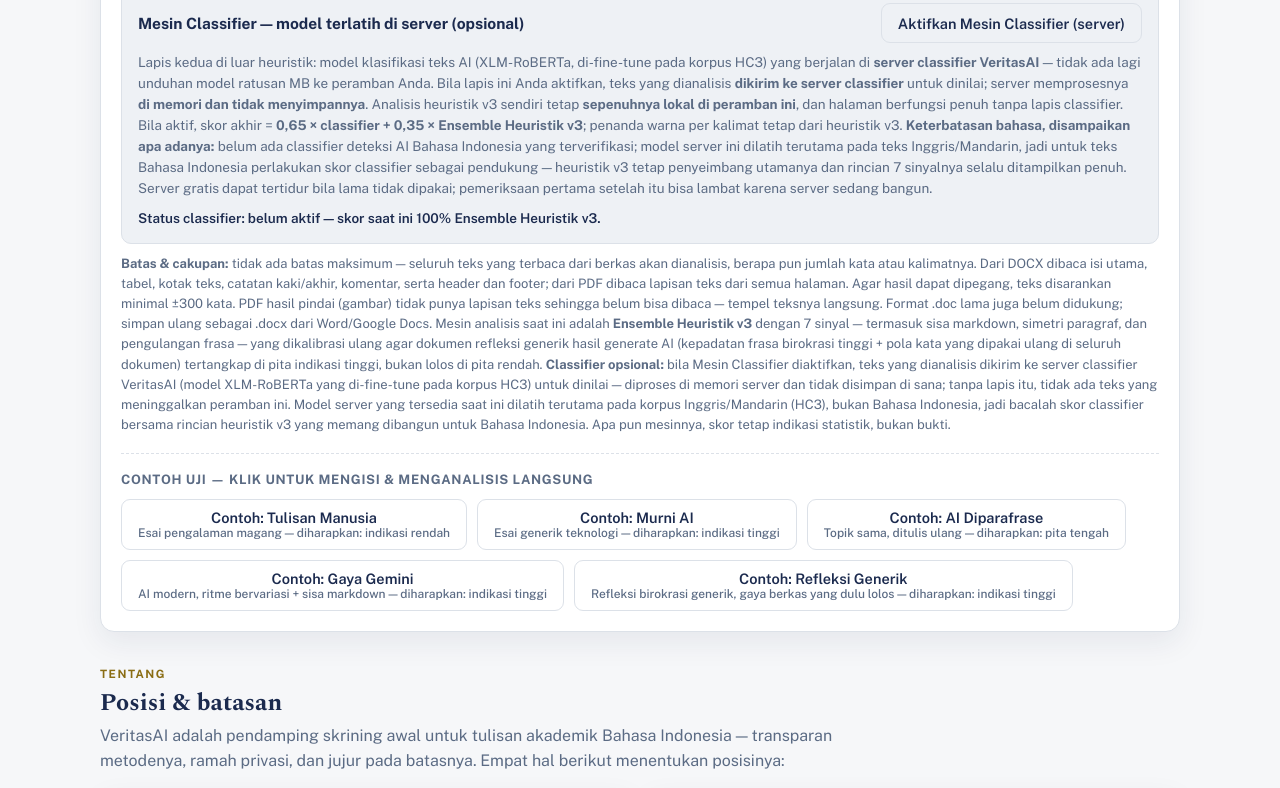
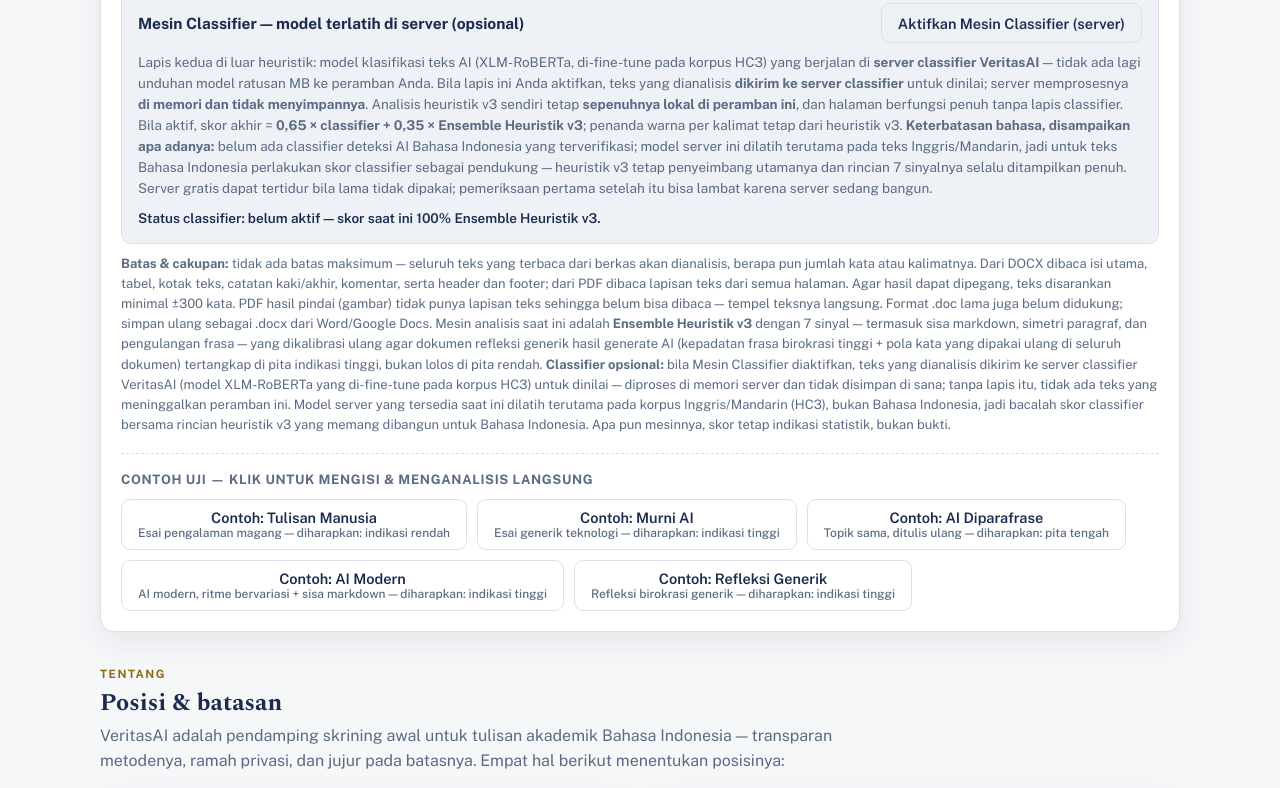
Before and after one commit to pattrap-motor/saksara, a website: page index.html in a window 1280 px wide. Shown: the part 1975-2763 px from the top of the page. Drawn offline with nearby package versions, Linux system fonts and the light colour scheme.

Commit message:
Hilangkan penyebutan Gemini dari label contoh & teks sinyal

```diff
--- a/index.html
+++ b/index.html
@@ -260,7 +260,7 @@
         <div class="steps">
           <div class="step"><span class="num">SINYAL 1</span><h3>Burstiness</h3><p>Variasi panjang kalimat. Manusia mencampur kalimat 4 kata dan 30 kata; AI cenderung seragam. Diukur dari koefisien variasi (simpangan baku ÷ rata-rata) panjang kalimat.</p></div>
           <div class="step"><span class="num">SINYAL 2</span><h3>Keragaman kosakata</h3><p>Rasio kata unik (type-token ratio) pada jendela bergerak 50 kata, ditambah rasio kata yang hanya muncul sekali (hapax). Kosakata yang itu-itu saja menaikkan skor.</p></div>
-          <div class="step"><span class="num">SINYAL 3</span><h3>Frasa khas AI</h3><p>Kamus diperluas: frasa formulaik Bahasa Indonesia &amp; Inggris, frasa khas LLM modern seperti Gemini (“berikut adalah”, “merupakan salah satu”, “dalam konteks ini”), dan frasa refleksi/birokrasi generik (“menjaga integritas”, “memberikan kontribusi nyata”). Dinilai per kalimat dan — sebagai bukti tingkat dokumen — dari kepadatannya per 100 kata.</p></div>
+          <div class="step"><span class="num">SINYAL 3</span><h3>Frasa khas AI</h3><p>Kamus diperluas: frasa formulaik Bahasa Indonesia &amp; Inggris, frasa khas LLM modern (“berikut adalah”, “merupakan salah satu”, “dalam konteks ini”), dan frasa refleksi/birokrasi generik (“menjaga integritas”, “memberikan kontribusi nyata”). Dinilai per kalimat dan — sebagai bukti tingkat dokumen — dari kepadatannya per 100 kata.</p></div>
           <div class="step"><span class="num">SINYAL 4</span><h3>Stilometri</h3><p>Sidik jari gaya: awalan kalimat yang berulang, panjang paragraf yang terlalu seragam, dan rata-rata kalimat yang betah di rentang khas AI (15–25 kata).</p></div>
           <div class="step"><span class="num">SINYAL 5</span><h3>Sisa Markdown</h3><p>Sisa format mentah dari salinan keluaran AI: tebal <code>**…**</code>, judul <code>##</code>, garis <code>---</code>, kutip <code>&gt;</code>, dan daftar yang terlalu rapi. Teks tugas manusia normal hampir tidak pernah memuat sintaks seperti ini.</p></div>
           <div class="step"><span class="num">SINYAL 6</span><h3>Simetri Paragraf</h3><p>Paragraf-paragraf yang panjang dan jumlah kalimatnya seragam satu sama lain, apalagi diawali pembuka generik (“Selain itu,”, “Selanjutnya,”, “Kesimpulannya,”) — struktur khas teks hasil generate.</p></div>
@@ -299,8 +299,8 @@
               <button type="button" id="ex1">Contoh: Tulisan Manusia<span class="exp">Esai pengalaman magang — diharapkan: indikasi rendah</span></button>
               <button type="button" id="ex2">Contoh: Murni AI<span class="exp">Esai generik teknologi — diharapkan: indikasi tinggi</span></button>
               <button type="button" id="ex3">Contoh: AI Diparafrase<span class="exp">Topik sama, ditulis ulang — diharapkan: pita tengah</span></button>
-              <button type="button" id="ex4">Contoh: Gaya Gemini<span class="exp">AI modern, ritme bervariasi + sisa markdown — diharapkan: indikasi tinggi</span></button>
-              <button type="button" id="ex5">Contoh: Refleksi Generik<span class="exp">Refleksi birokrasi generik, gaya berkas yang dulu lolos — diharapkan: indikasi tinggi</span></button>
+              <button type="button" id="ex4">Contoh: AI Modern<span class="exp">AI modern, ritme bervariasi + sisa markdown — diharapkan: indikasi tinggi</span></button>
+              <button type="button" id="ex5">Contoh: Refleksi Generik<span class="exp">Refleksi birokrasi generik — diharapkan: indikasi tinggi</span></button>
             </div>
           </div>
         </div>
```
